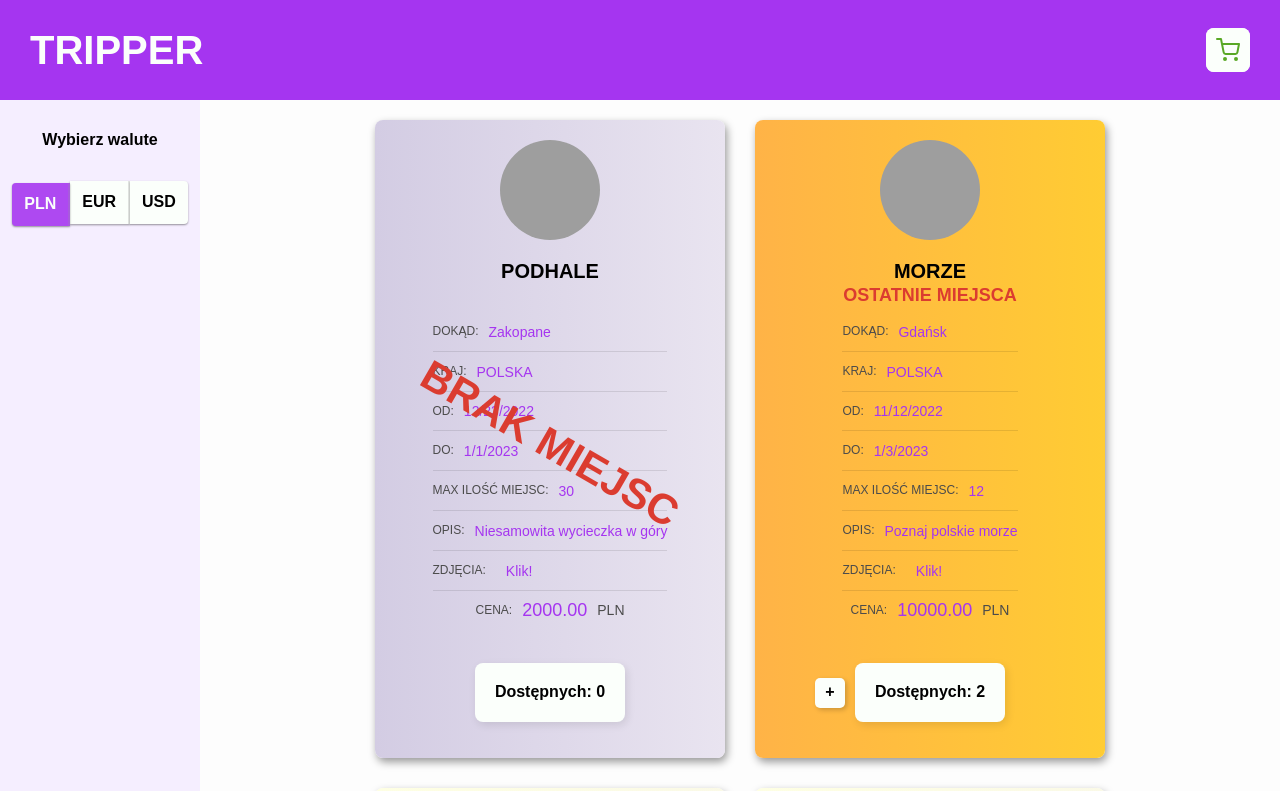
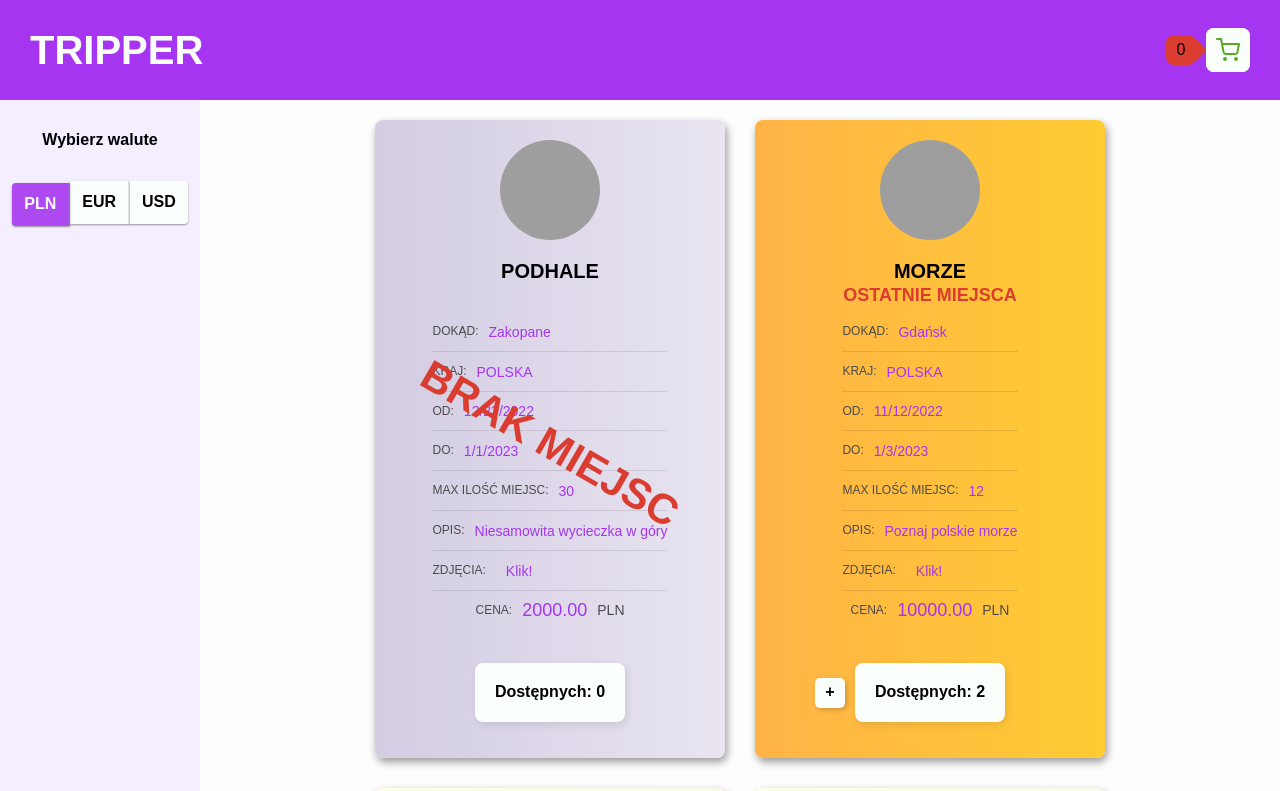
Before and after one commit to ShockOfficial/WDAI, an Angular app in the folder Lab_4/Zadanie7/: page / in a window 1280 px wide. Shown: the top 791 px of the page. Built offline with nearby package versions, Linux system fonts and the light colour scheme; grey boxes are pictures that could not be loaded.

Commit message:
add shaking cart anim

```diff
--- /dev/null
+++ b/Lab_4/Zadanie7/src/app/cart-service.service.ts
@@ -0,0 +1,23 @@
+import { EventEmitter, Injectable } from '@angular/core';
+import { Trip } from './trips.component';
+
+@Injectable({
+	providedIn: 'root',
+})
+export class CartServiceService {
+	items: Trip[] = [];
+	lol = new EventEmitter();
+	constructor() {}
+
+	addToCart(item: Trip) {
+		this.items.push(item);
+		this.lol.emit();
+	}
+
+	removeFromCart(item: Trip) {
+		const index = this.items.indexOf(item);
+		this.items = this.items
+			.splice(0, index)
+			.concat(this.items.splice(index + 1));
+	}
+}
--- a/Lab_4/Zadanie7/src/app/nav/nav.component.html
+++ b/Lab_4/Zadanie7/src/app/nav/nav.component.html
@@ -1,5 +1,17 @@
 <nav class="nav">
 	<p class="nav__logo">Tripper</p>
+
+	<div class="nav__right-box">
+		<p
+			[ngClass]="{
+				shake: isShaking,
+				red: getCartItmesSize() < 10,
+				green: getCartItmesSize() > 10
+			}"
+			class="nav__in-cart"
+		>
+			{{ getCartItmesSize() }}
+		</p>
 		<div class="nav__cart-box">
 			<svg
 				xmlns="http://www.w3.org/2000/svg"
@@ -13,4 +25,5 @@
 				></path>
 			</svg>
 		</div>
+	</div>
 </nav>
--- a/Lab_4/Zadanie7/src/app/nav/nav.component.scss
+++ b/Lab_4/Zadanie7/src/app/nav/nav.component.scss
@@ -66,4 +66,65 @@
 		stroke-linejoin: round;
 		stroke-linecap: round;
 	}
+	&__right-box {
+		display: flex;
+		justify-content: center;
+		align-items: center;
+		gap: 1rem;
+	}
+	&__in-cart {
+		position: relative;
+		display: flex;
+		justify-content: center;
+		align-items: center;
+		width: 1rem;
+		height: 1rem;
+		padding: 1rem;
+		border-radius: 8px;
+		user-select: none;
+		background-color: $white-color;
+		&::after {
+			content: '';
+			position: absolute;
+			right: -75%;
+			border: 1.2rem solid transparent;
+			border-left-color: $white-color;
+		}
+	}
 }
+
+.red {
+	background-color: $tertiary-color;
+
+	&::after {
+		border-left-color: $tertiary-color;
+	}
+}
+.green {
+	background-color: $secondary-color;
+
+	&::after {
+		border-left-color: $secondary-color;
+	}
+}
+
+.shake {
+	animation: shake 0.5s;
+}
+@keyframes shake {
+	0% {
+		transform: translateX(-2px);
+	}
+	25% {
+		transform: translateX(2px);
+	}
+	50% {
+		transform: translateX(-2px);
+	}
+	75% {
+		transform: translateX(2px);
+	}
+	100% {
+		transform: translateX(0);
+	}
+}
--- a/Lab_4/Zadanie7/src/app/nav/nav.component.ts
+++ b/Lab_4/Zadanie7/src/app/nav/nav.component.ts
@@ -1,15 +1,25 @@
 import { Component, OnInit } from '@angular/core';
+import { CartServiceService } from '../cart-service.service';
 
 @Component({
-  selector: 'app-nav',
-  templateUrl: './nav.component.html',
-  styleUrls: ['./nav.component.scss']
+	selector: 'app-nav',
+	templateUrl: './nav.component.html',
+	styleUrls: ['./nav.component.scss'],
 })
 export class NavComponent implements OnInit {
+	isShaking = false;
+	constructor(private cartService: CartServiceService) {}
+	ngOnInit(): void {
+		this.cartService.lol.subscribe(() => {
+			this.isShaking = true;
 
-  constructor() { }
+			setTimeout(() => {
+				this.isShaking = false;
+			}, 500);
+		});
+	}
 
-  ngOnInit(): void {
-  }
-
+	getCartItmesSize() {
+		return this.cartService.items.length;
+	}
 }
--- a/Lab_4/Zadanie7/src/app/trip/trip.component.ts
+++ b/Lab_4/Zadanie7/src/app/trip/trip.component.ts
@@ -6,6 +6,7 @@ import {
 	OnInit,
 	Output,
 } from '@angular/core';
+import { CartServiceService } from '../cart-service.service';
 import { CurrencyService } from '../currency-switcher/currency-service.service';
 import { Trip } from '../trips.component';
 
@@ -19,7 +20,10 @@ export class TripComponent implements OnInit {
 	@Output() distinctTripsHandler = new EventEmitter();
 	@Input() isMostExpensive?: boolean;
 	reservedAmount: number = 0;
-	constructor(private currencyService: CurrencyService) {}
+	constructor(
+		private currencyService: CurrencyService,
+		private cartService: CartServiceService,
+	) {}
 
 	ngOnInit(): void {}
 
@@ -32,11 +36,14 @@ export class TripComponent implements OnInit {
 		if (isAdding) {
 			this.reservedAmount++;
 			this.trip.currentAmount--;
+			this.cartService.addToCart(this.trip);
 		} else {
 			this.trip.currentAmount++;
 			this.reservedAmount--;
 			this.distinctTripsHandler.emit();
+			this.cartService.removeFromCart(this.trip);
 		}
+
 		if (
 			this.trip.currentAmount === 0 &&
 			this.trip.isMostExpensive !== undefined
--- a/Lab_4/Zadanie7/src/app/trips.module.ts
+++ b/Lab_4/Zadanie7/src/app/trips.module.ts
@@ -7,6 +7,7 @@ import { SideNavComponent } from './side-nav/side-nav.component';
 import { TripComponent } from './trip/trip.component';
 import { CurrencySwitcherComponent } from './currency-switcher/currency-switcher.component';
 import { ExchangeMoneyPipe } from './currency-switcher/exchange-money.pipe';
+import { BrowserAnimationsModule } from '@angular/platform-browser/animations';
 
 @NgModule({
 	declarations: [
@@ -17,7 +18,7 @@ import { ExchangeMoneyPipe } from './currency-switcher/exchange-money.pipe';
 		CurrencySwitcherComponent,
 		ExchangeMoneyPipe,
 	],
-	imports: [BrowserModule],
+	imports: [BrowserModule, BrowserAnimationsModule],
 	providers: [],
 	bootstrap: [TripsComponent],
 })
```
Lines whose indentation alone changed are shown as unchanged.
